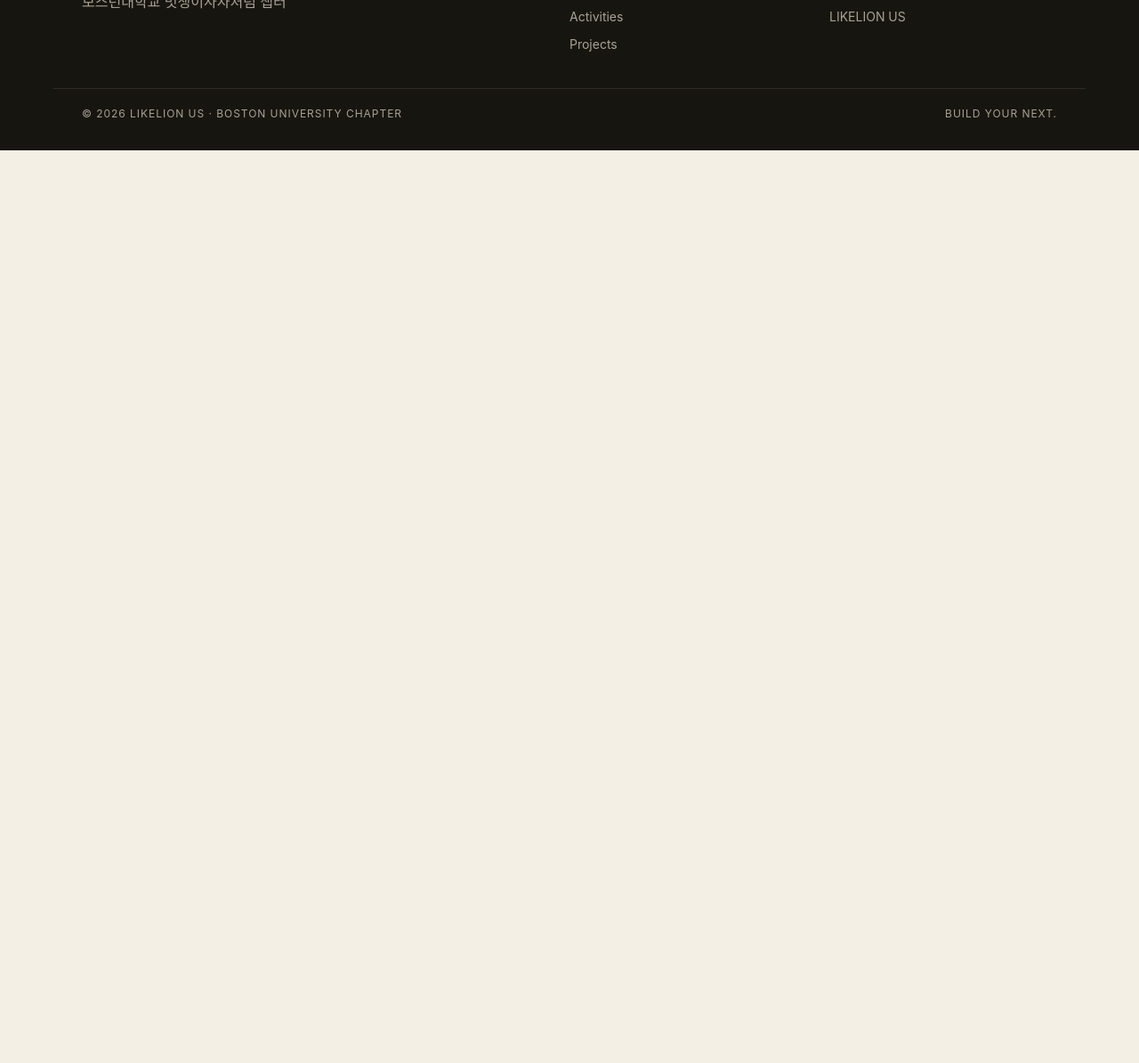
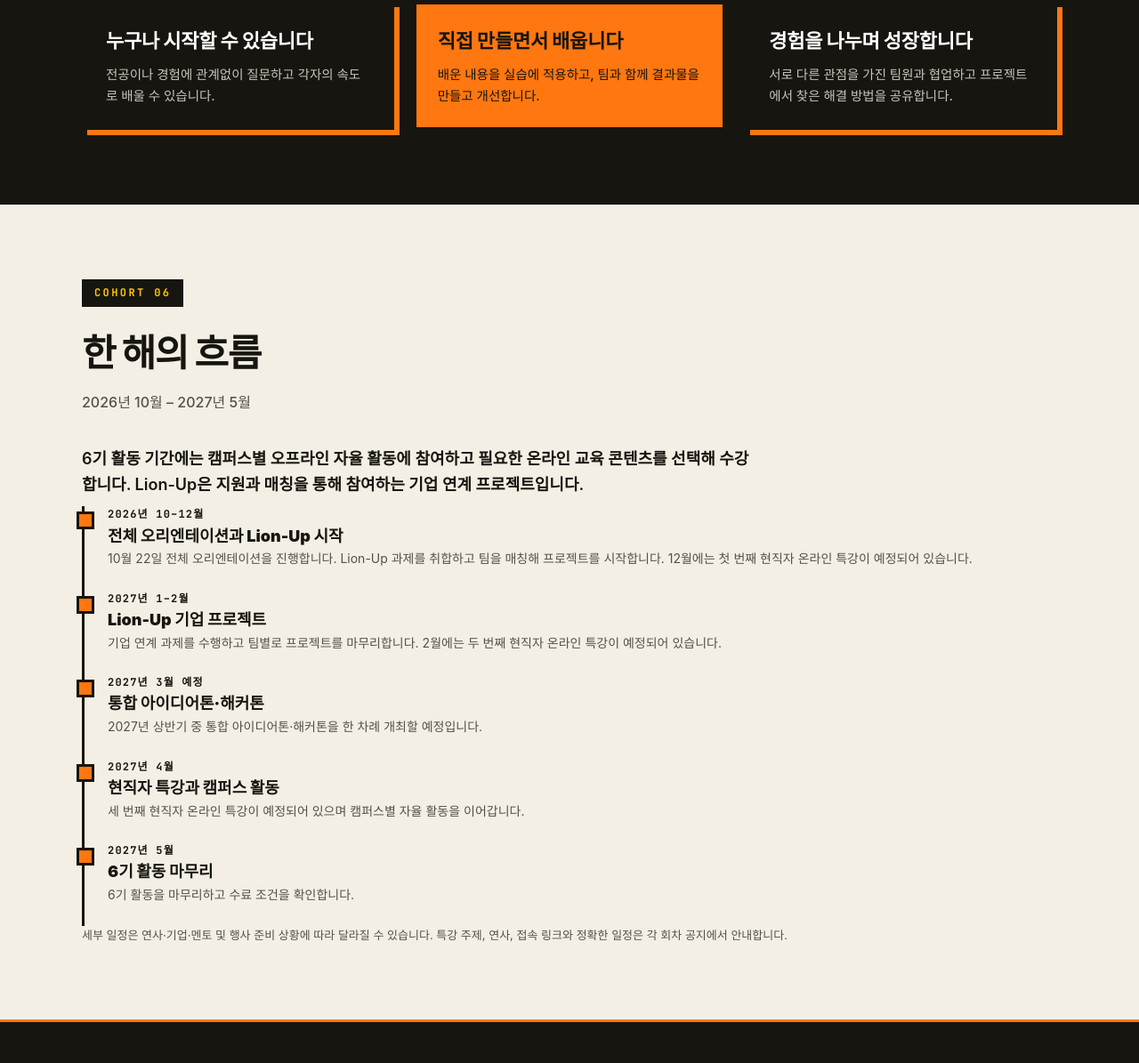
Before and after one commit to yejuseol/bu-likelion, a plain HTML site: page about.html in a window 1280 px wide. Shown: the part 739-1934 px from the top of the page at 89% size. Before the commit the page ends 908 px from the top, so only its background shows below. Drawn offline with Linux system fonts and the light colour scheme; a web font is replaced by a local one.

Commit message:
feat: add BU LIKELION about page

```diff
--- a/about.html
+++ b/about.html
@@ -27,25 +27,86 @@
   </div>
 </nav>
 
-<section class="section">
+<section class="section" aria-labelledby="about-title">
   <div class="container">
-    <div class="section-label mono reveal">ABOUT</div>
-    <h2 class="section-title reveal">About</h2>
-    <p class="section-sub reveal">우리는 어떤 곳인가</p>
+    <p class="section-label mono reveal">ABOUT BU LIKELION</p>
+    <h1 id="about-title" class="section-title reveal">함께 배우고, 아이디어를 현실로</h1>
 
-<!-- =====================================================
-     담당자가 채우는 부분
-     ① LIKELION US 소개 (lead 로 두세 문장)
-     ② BU 챕터 소개
-     ③ 우리가 믿는 것 3가지 (grid grid-3 + card)
-     ④ 한 해 흐름 (timeline)
+    <div class="grid grid-2">
+      <article class="card reveal">
+        <h2 class="card-title">LIKELION US 소개</h2>
+        <p class="card-text">LIKELION US는 미국 대학의 학생들이 기술을 배우고 프로젝트를 만드는 커뮤니티입니다. 기술을 처음 접하는 학생도 참여할 수 있도록 대학 챕터를 중심으로 실습과 협업의 기회를 마련합니다.</p>
+      </article>
 
-     * 나타나는 효과를 주려면 태그에 class="reveal" 추가
-     * 숫자를 세어 올리려면 <span class="count" data-to="60">0</span>
-     ===================================================== -->
+      <article class="card reveal">
+        <h2 class="card-title">BU 챕터</h2>
+        <p class="card-text">BU LIKELION은 보스턴대학교 학생들이 운영하는 LIKELION US 챕터입니다. 다양한 전공의 학생들이 캠퍼스에서 만나 기술을 익히고, 팀 프로젝트를 통해 기획부터 개발과 배포까지 경험합니다.</p>
+      </article>
+    </div>
+  </div>
+</section>
 
-    <div class="wip reveal"><p class="muted">준비 중</p></div>
+<section class="section dark" aria-labelledby="values-title">
+  <div class="container">
+    <p class="section-label mono reveal">WHAT WE BELIEVE</p>
+    <h2 id="values-title" class="section-title reveal">우리가 믿는 세 가지</h2>
 
+    <div class="grid grid-3">
+      <article class="card dark reveal">
+        <h3 class="card-title">누구나 시작할 수 있습니다</h3>
+        <p class="card-text">전공이나 경험에 관계없이 질문하고 각자의 속도로 배울 수 있습니다.</p>
+      </article>
+      <article class="card accent reveal">
+        <h3 class="card-title">직접 만들면서 배웁니다</h3>
+        <p class="card-text">배운 내용을 실습에 적용하고, 팀과 함께 결과물을 만들고 개선합니다.</p>
+      </article>
+      <article class="card dark reveal">
+        <h3 class="card-title">경험을 나누며 성장합니다</h3>
+        <p class="card-text">서로 다른 관점을 가진 팀원과 협업하고 프로젝트에서 찾은 해결 방법을 공유합니다.</p>
+      </article>
+    </div>
+  </div>
+</section>
+
+<section class="section" aria-labelledby="year-title">
+  <div class="container">
+    <p class="section-label mono reveal">COHORT 06</p>
+    <h2 id="year-title" class="section-title reveal">한 해의 흐름</h2>
+    <p class="section-sub reveal">2026년 10월 – 2027년 5월</p>
+    <p class="lead reveal">
+      6기 활동 기간에는 캠퍼스별 오프라인 자율 활동에 참여하고 필요한 온라인 교육 콘텐츠를 선택해 수강합니다.
+      Lion-Up은 지원과 매칭을 통해 참여하는 기업 연계 프로젝트입니다.
+    </p>
+
+    <div class="timeline">
+      <div class="timeline-item reveal">
+        <p class="timeline-when">2026년 10–12월</p>
+        <h3 class="timeline-what">전체 오리엔테이션과 Lion-Up 시작</h3>
+        <p class="timeline-note">10월 22일 전체 오리엔테이션을 진행합니다. Lion-Up 과제를 취합하고 팀을 매칭해 프로젝트를 시작합니다. 12월에는 첫 번째 현직자 온라인 특강이 예정되어 있습니다.</p>
+      </div>
+      <div class="timeline-item reveal">
+        <p class="timeline-when">2027년 1–2월</p>
+        <h3 class="timeline-what">Lion-Up 기업 프로젝트</h3>
+        <p class="timeline-note">기업 연계 과제를 수행하고 팀별로 프로젝트를 마무리합니다. 2월에는 두 번째 현직자 온라인 특강이 예정되어 있습니다.</p>
+      </div>
+      <div class="timeline-item reveal">
+        <p class="timeline-when">2027년 3월 예정</p>
+        <h3 class="timeline-what">통합 아이디어톤·해커톤</h3>
+        <p class="timeline-note">2027년 상반기 중 통합 아이디어톤·해커톤을 한 차례 개최할 예정입니다.</p>
+      </div>
+      <div class="timeline-item reveal">
+        <p class="timeline-when">2027년 4월</p>
+        <h3 class="timeline-what">현직자 특강과 캠퍼스 활동</h3>
+        <p class="timeline-note">세 번째 현직자 온라인 특강이 예정되어 있으며 캠퍼스별 자율 활동을 이어갑니다.</p>
+      </div>
+      <div class="timeline-item reveal">
+        <p class="timeline-when">2027년 5월</p>
+        <h3 class="timeline-what">6기 활동 마무리</h3>
+        <p class="timeline-note">6기 활동을 마무리하고 수료 조건을 확인합니다.</p>
+      </div>
+    </div>
+
+    <p class="muted reveal">세부 일정은 연사·기업·멘토 및 행사 준비 상황에 따라 달라질 수 있습니다. 특강 주제, 연사, 접속 링크와 정확한 일정은 각 회차 공지에서 안내합니다.</p>
   </div>
 </section>
 
```
